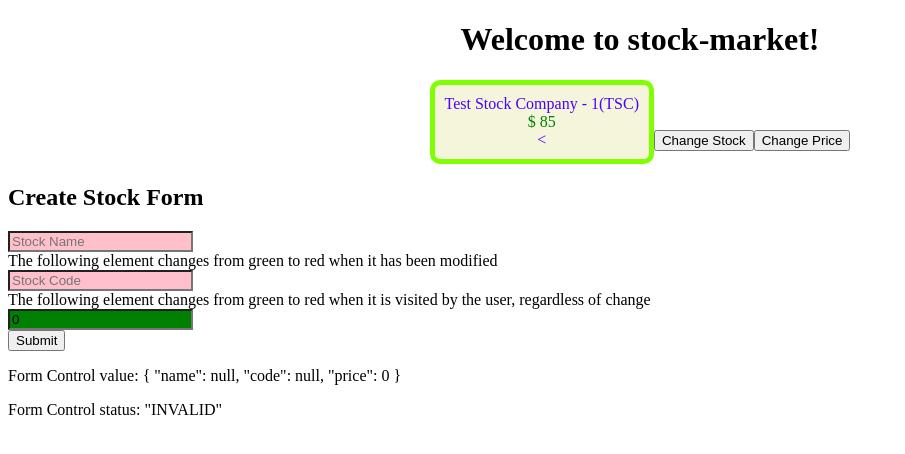
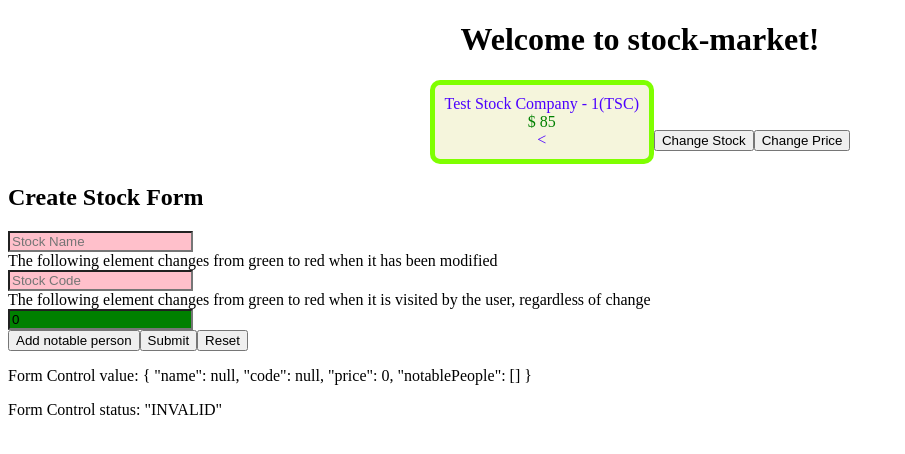
Before and after one commit to hema35/stock-market, an Angular app: page / in a window 1280 px wide. Shown: the top 454 px of the page, without its empty margins (0-905 px from the left). Built offline with nearby package versions, Linux system fonts and the light colour scheme.

Commit message:
form arrays

```diff
--- a/src/app/app.component.ts
+++ b/src/app/app.component.ts
@@ -13,7 +13,7 @@ export class AppComponent {
   private counter: number = 1;
 
   ngOnInit(): void {
-    this.stock = new Stock('Test Stock Company - '+ this.counter++, 'TSC', 85, 80,'NASDAQ');
+    this.stock = new Stock('Test Stock Company - '+ this.counter++, 'TSC', 85, 80);
   }
   onToggleFavorite(stock:Stock){
     console.log('favorite for stock', stock, 'was triggered');
@@ -21,7 +21,7 @@ export class AppComponent {
   }
 
   changeStockObject() {
-    this.stock = new Stock('Test Stock Company - '+ this.counter++, 'TSC', 85, 80, 'NASDAQ');
+    this.stock = new Stock('Test Stock Company - '+ this.counter++, 'TSC', 85, 80);
   }
 
   changeStockPrice() {
--- a/src/app/model/stock.ts
+++ b/src/app/model/stock.ts
@@ -1,14 +1,21 @@
 export class Stock {
   favorite : boolean = false;
+  notablePeople : Person[];
 
   constructor(
     public name: string,
   public code: string,
   public price: number,
-  public previousPrice: number,
-  public exchange: string
-  ){}
+  public previousPrice: number){
+    this.notablePeople = [];
+  }
+  // public exchange: string
+
   isPositiveChange(): boolean {
     return this.price >= this.previousPrice;
   }
 }
+export class Person {
+  name: string;
+  title: string;
+}
--- a/src/app/stock/create-stock/create-stock.component.html
+++ b/src/app/stock/create-stock/create-stock.component.html
@@ -62,10 +62,24 @@
        [(ngModel)]="confirmed">I confirm that the information provided is accurate!
     </div> -->
 <!-- </div> -->
-
+<div formArrayName="notablePeople">
+  <div *ngFor="let person of notablePeople.controls; let i=index"
+  [formGroupName]="i" class="notable-people">
+<div>Person {{i+1}}</div>
+<div><input type="text" placeholder="Person Name" formControlName="name"></div>
+<div><input type="text" placeholder="Person Title" formControlName="title">
+</div>
+<button type="button" (click)="removeNotablePerson(i)">Remove Person</button>
+</div>
+</div>
+<button type="button" (click)="addNotablePerson()">Add notable person</button>
 <button type="submit">Submit</button>
+<button type="button" (click)="resetForm()">Reset</button>
+<!-- <button type="button" (click)="loadStockFromServer()">Simulate stock load fromserver</button> -->
+<!-- <button type="button" (click)="patchStockForm()">Patch stock form</button> -->
 </form>
 </div>
 
 <p>Form Control value: {{ stockForm.value | json }}</p>
 <p>Form Control status: {{ stockForm.status | json }}</p>
+<!-- <p>Stock value: {{stock | json}}</p> -->
--- a/src/app/stock/create-stock/create-stock.component.scss
+++ b/src/app/stock/create-stock/create-stock.component.scss
@@ -9,3 +9,9 @@
 .stock-price .ng-invalid {
   background-color: pink;
 }
+
+.notable-people {
+  border: 1px solid black;
+  padding: 10px;
+  margin: 5px;
+}
--- a/src/app/stock/create-stock/create-stock.component.ts
+++ b/src/app/stock/create-stock/create-stock.component.ts
@@ -1,5 +1,5 @@
 import { Component, OnInit } from '@angular/core';
-import { FormControl, FormGroup, Validators } from '@angular/forms';
+import { FormArray, FormControl, FormGroup, Validators } from '@angular/forms';
 import { Stock } from 'src/app/model/stock';
 import { FormBuilder } from '@angular/forms';
 
@@ -9,33 +9,49 @@ import { FormBuilder } from '@angular/forms';
   styleUrls: ['./create-stock.component.scss'],
 })
 export class CreateStockComponent {
-  counter = 1;
+  // counter = 1;
   private stock: Stock;
   public stockForm: FormGroup;
   constructor(private fb: FormBuilder) {
     this.createForm();
-    this.stock = new Stock('Test ' + this.counter++, 'TST', 20, 10);
+    // this.stock = new Stock('Test ' + this.counter++, 'TST', 20, 10);
   }
   createForm() {
     this.stockForm = this.fb.group({
       name: [null, Validators.required],
       code: [null, [Validators.required, Validators.minLength(2)]],
       price: [0, [Validators.required, Validators.min(0)]],
+      notablePeople: this.fb.array([])
     });
   }
 
-  loadStockFromServer() {
-    this.stock = new Stock('Test' + this.counter++, 'TST', 20, 10);
-    let stockFormModel = Object.assign({}, this.stock);
-    delete stockFormModel.previousPrice;
-    delete stockFormModel.favorite;
-    this.stockForm.setValue(stockFormModel);
+  get notablePeople(): FormArray {
+    return this.stockForm.get('notablePeople') as FormArray;
   }
 
-  patchStockForm() {
-    this.stock = new Stock(`Test ${this.counter++}`, 'TST', 20, 10);
-    this.stockForm.patchValue(this.stock);
+  addNotablePerson() {
+    this.notablePeople.push(this.fb.group({
+      name: ['', Validators.required],
+      title: ['', Validators.required]
+    }))
   }
+
+  removeNotablePerson(index: number) {
+    this.notablePeople.removeAt(index);
+  }
+
+  // loadStockFromServer() {
+  //   this.stock = new Stock('Test' + this.counter++, 'TST', 20, 10);
+  //   let stockFormModel = Object.assign({}, this.stock);
+  //   delete stockFormModel.previousPrice;
+  //   delete stockFormModel.favorite;
+  //   this.stockForm.setValue(stockFormModel);
+  // }
+
+  // patchStockForm() {
+  //   this.stock = new Stock(`Test ${this.counter++}`, 'TST', 20, 10);
+  //   this.stockForm.patchValue(this.stock);
+  // }
 
   resetForm() {
     this.stockForm.reset();
```
